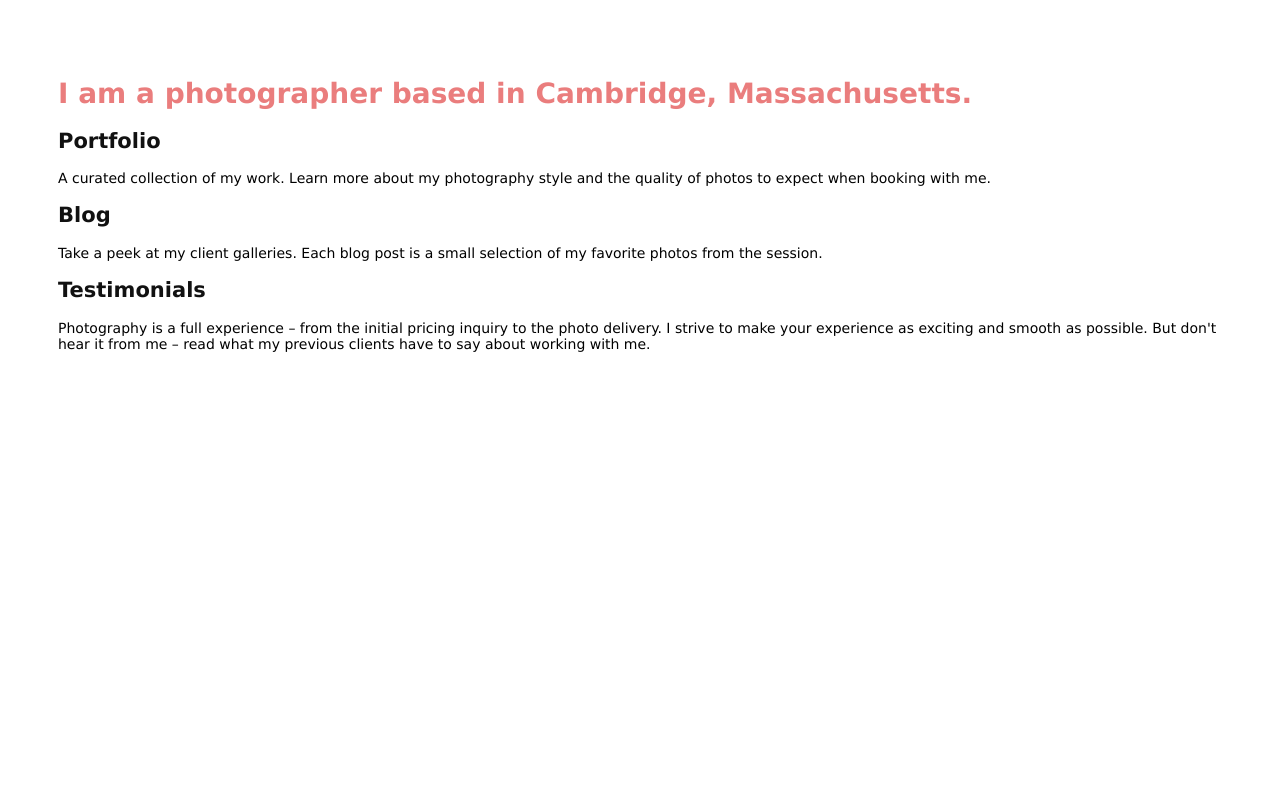
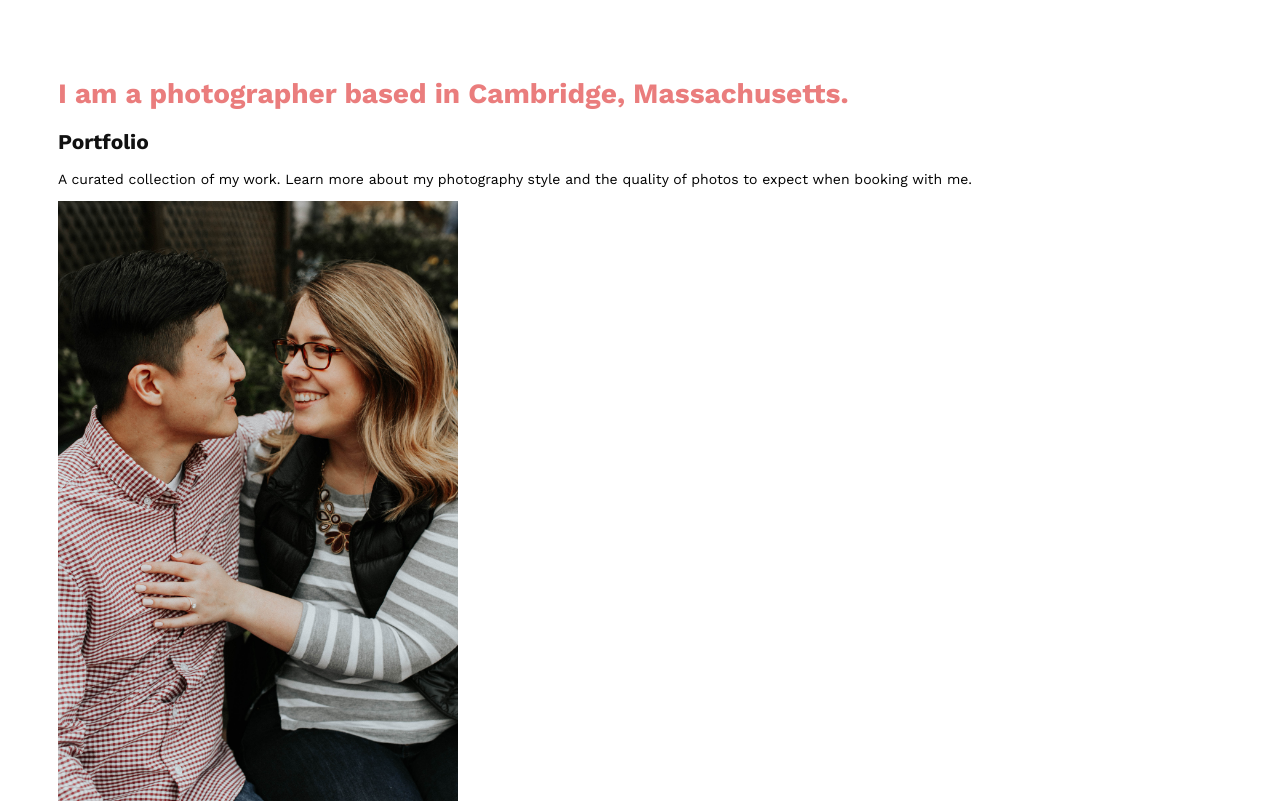
Before and after one commit to justicepettigrew/photography-portfolio, a plain HTML site: page index.html in a window 1280 px wide. Shown: the top 805 px of the page. Drawn offline with nearby package versions, Linux system fonts and the light colour scheme.

Commit message:
styling my website part 2

```diff
--- a/index.html
+++ b/index.html
@@ -3,6 +3,7 @@
 <head>
 	<title>Justice Anne Photography | Boston and Cambridge Photographer</title>
 	<link rel="stylesheet" href="public/css/style.css">
+	<link href="https://fonts.googleapis.com/css?family=Work+Sans:100,200,300,400,500,600,700,800,900" rel="stylesheet">
 </head>
 
 <body>
@@ -10,6 +11,8 @@
 
 	<h2> Portfolio </h2>
 	<p>A curated collection of my work. Learn more about my photography style and the quality of photos to expect when booking with me.</p>
+
+	<img src="public/images/IMG_0111-13.jpg" alt="Photo of a couple during an engagement shoot." width="400px">
 
 	<h2>Blog</h2>
 	<p>Take a peek at my client galleries. Each blog post is a small selection of my favorite photos from the session.</p>
--- a/public/css/style.css
+++ b/public/css/style.css
@@ -1,6 +1,7 @@
 body {
 	padding: 50px;
-	font: 14px "Lucida Grande", Helvetica, Arial, sans-serif;
+	font: 14px "Work Sans", Helvetica, Arial, sans-serif;
+	font-weight: 400;
 }
 
 h1 {
```
Also changed, not shown: public/images/IMG_0111-13.jpg (added), 2 other files.
